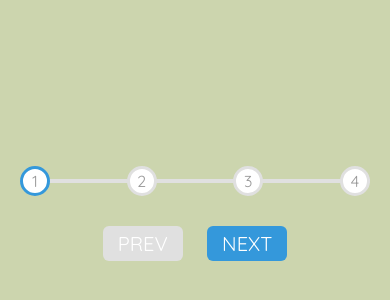
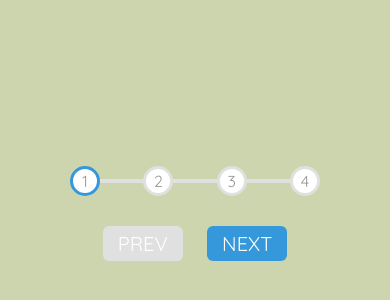
Before and after one commit to qasimbadruddin/line, a plain HTML site: page index.html in a window 390 px wide. Shown: the part 204-504 px from the top of the page. Drawn offline with Linux system fonts and the light colour scheme.

Commit message:
Update style.css

```diff
--- a/style.css
+++ b/style.css
@@ -92,7 +92,7 @@ body {
 @media(max-width:480px){
     .progress-container{
         max-width: 100%;
-        width: 350PX;
+        width: 250PX;
         margin-bottom: 20PX;
     }
     .btn{
```
